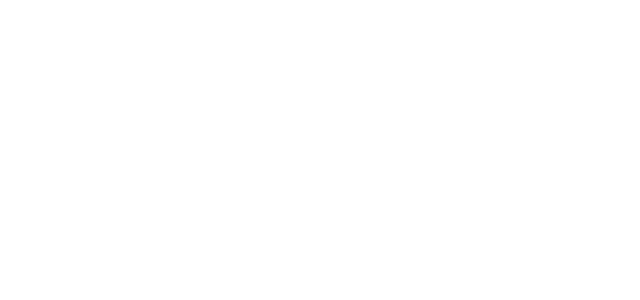
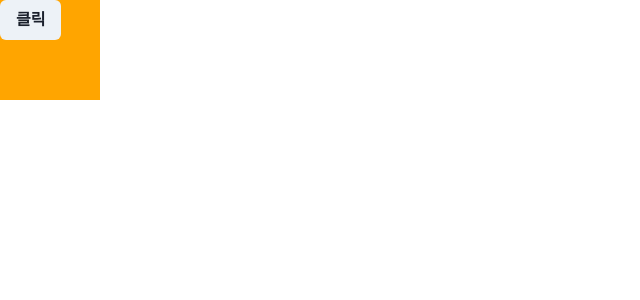
Before and after one commit to kwonyul0812/react240509, a React (Vite) app: page / in a window 1280 px wide. Shown: the top 300 px of the page, without its empty margins (0-640 px from the left). Built offline with nearby package versions, Linux system fonts and the light colour scheme.

Commit message:
이벤트 버블링 막기
event bubbling

```diff
--- a/src/App.jsx
+++ b/src/App.jsx
@@ -1,7 +1,25 @@
 import React from "react";
+import { Box, Button, ChakraProvider } from "@chakra-ui/react";
 
 function App(props) {
-  return <div></div>;
+  function handleButtonClick(e) {
+    // event bubbling 멈추기
+    e.stopPropagation();
+
+    console.log("버튼 클릭됨");
+  }
+
+  function handleBoxClick() {
+    console.log("박스 클릭됨");
+  }
+
+  return (
+    <ChakraProvider>
+      <Box onClick={handleBoxClick} w={"100px"} h={"100px"} bgColor={"orange"}>
+        <Button onClick={handleButtonClick}>클릭</Button>
+      </Box>
+    </ChakraProvider>
+  );
 }
 
 export default App;
```
